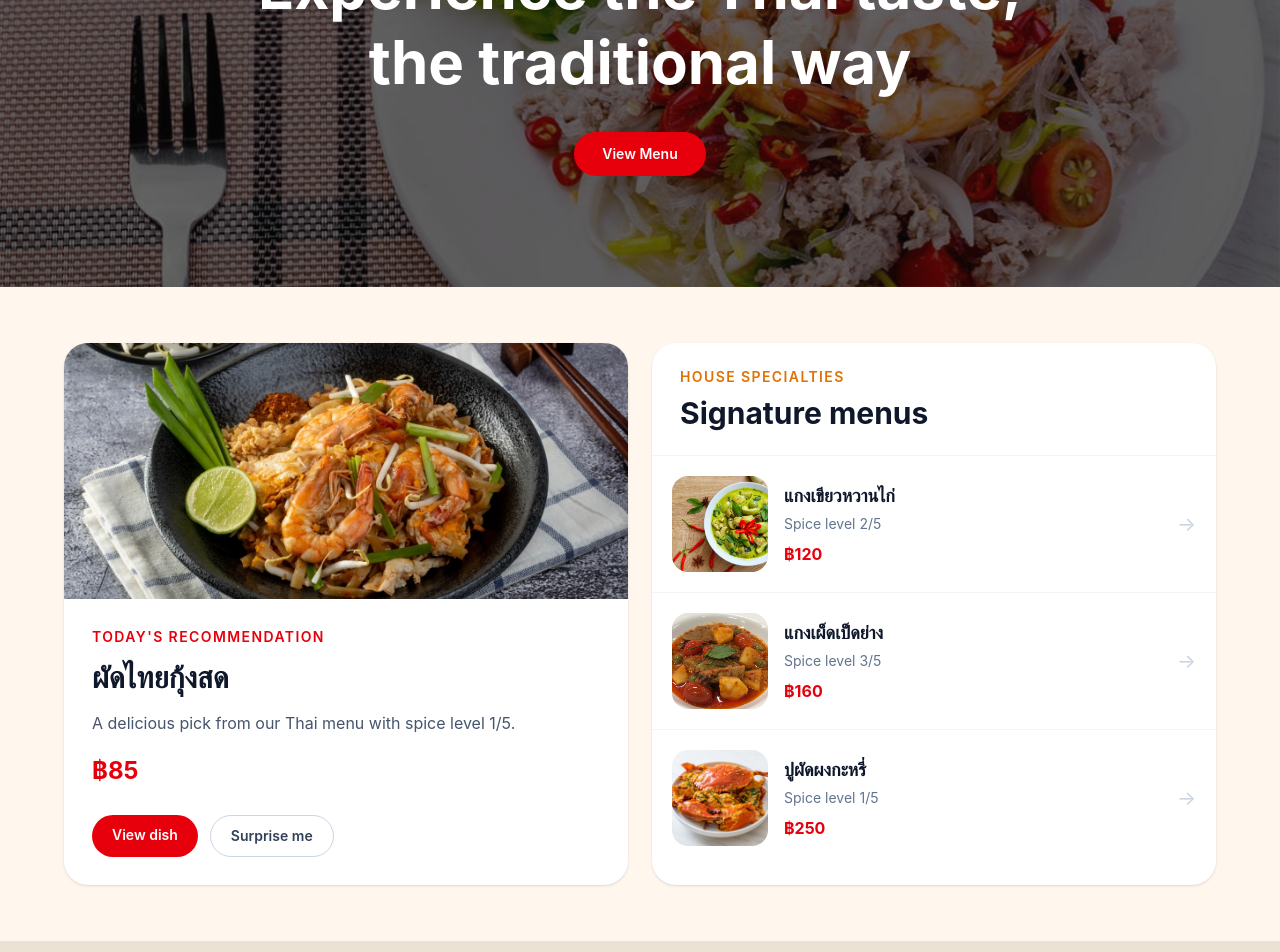
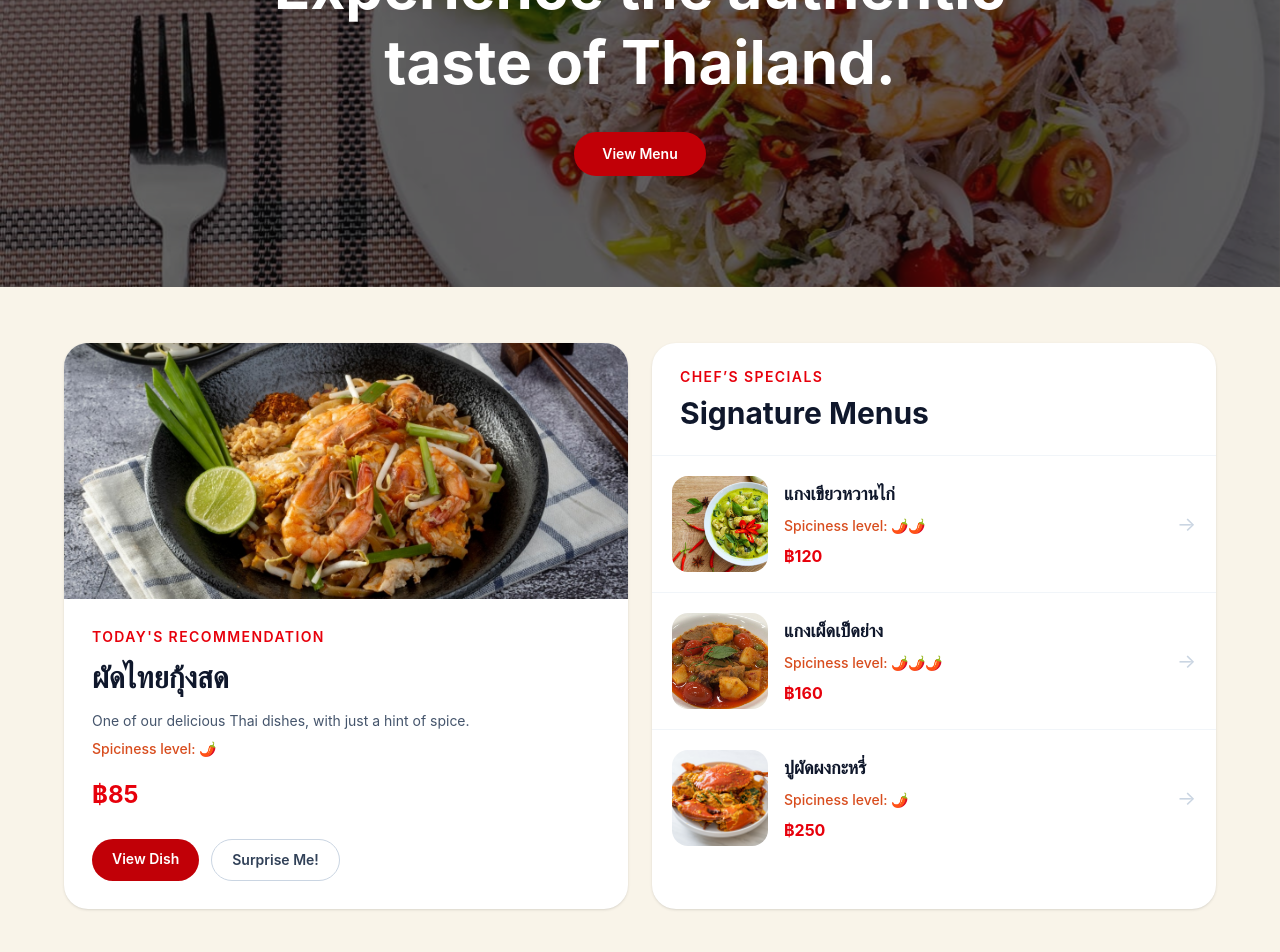
Before and after one commit to PloyIIV/group-i-project, a React (Vite) app: page / in a window 1280 px wide. Shown: the part 280-1232 px from the top of the page. Built offline with nearby package versions, Linux system fonts and the light colour scheme.

Commit message:
edited-hero

```diff
--- a/src/components/Hero.jsx
+++ b/src/components/Hero.jsx
@@ -1,6 +1,6 @@
 import { useEffect, useState } from 'react'
 import { Link } from 'react-router-dom'
-import menuList from '../mock-data/menu.js'
+import { menuList } from '../mock-data/menu.js'
 
 function Hero() {
   const [slideIndex, setSlideIndex] = useState(() => Math.floor(Math.random() * menuList.length))
@@ -46,11 +46,11 @@ function Hero() {
 
         <div className="max-w-3xl text-white">
           <h1 className="text-4xl font-bold leading-tight sm:text-5xl md:text-6xl">
-            Experience the Thai taste, the traditional way
+            Experience the authentic taste of Thailand.
           </h1>
           <a
             href="#recommendation"
-            className="mt-8 inline-block rounded-full bg-red-600 px-7 py-3 text-sm font-semibold transition hover:bg-red-700 focus-visible:outline-2 focus-visible:outline-offset-4 focus-visible:outline-white"
+            className="mt-8 inline-block rounded-full bg-red-700 px-7 py-3 text-sm font-semibold transition hover:bg-red-900 focus-visible:outline-2 focus-visible:outline-offset-4 focus-visible:outline-white"
           >
             View Menu
           </a>
@@ -59,7 +59,7 @@ function Hero() {
 
       <section
         id="recommendation"
-        className="scroll-mt-6 bg-orange-50 px-5 py-10 sm:py-14"
+        className="scroll-mt-6 bg-[#f9f4e9] px-5 py-10 sm:py-14"
         aria-labelledby="recommendation-title"
       >
         <div className="mx-auto grid max-w-6xl gap-6 md:grid-cols-2">
@@ -76,11 +76,16 @@ function Hero() {
               <h2 id="recommendation-title" className="text-3xl font-bold text-slate-900">
                 {recommendation.name}
               </h2>
-              <p className="mt-4 text-slate-600">
-                A delicious pick from our Thai menu
-                {recommendation.spiciness_level > 0
-                  ? ` with spice level ${recommendation.spiciness_level}/5.`
-                  : ' with no added spice.'}
+              <p className="mt-4 text-sm text-slate-600">
+                One of our delicious Thai dishes, with just a hint of spice.
+              </p>
+
+              <p className="mt-2 text-sm font-medium text-[#d84d1e]">
+                {recommendation.spiciness_level === 0
+                  ? "Not spicy"
+                  : `Spiciness level: ${"🌶️".repeat(
+                      recommendation.spiciness_level
+                    )}`}
               </p>
               <p className="mt-5 text-2xl font-bold text-red-600">
                 {`\u0E3F${recommendation.price}`}
@@ -89,16 +94,16 @@ function Hero() {
               <div className="mt-auto flex flex-wrap gap-3 pt-7">
                 <Link
                   to={`/${recommendation.id}`}
-                  className="rounded-full bg-red-600 px-5 py-2.5 text-sm font-semibold text-white transition hover:bg-red-700"
+                  className="rounded-full bg-red-700 px-5 py-2.5 text-sm font-semibold text-white transition hover:bg-red-700"
                 >
-                  View dish
+                  View Dish
                 </Link>
                 <button
                   type="button"
                   onClick={showAnotherRecommendation}
                   className="rounded-full border border-slate-300 px-5 py-2.5 text-sm font-semibold text-slate-700 transition hover:border-red-600 hover:text-red-600"
                 >
-                  Surprise me
+                  Surprise Me!
                 </button>
               </div>
             </div>
@@ -106,11 +111,11 @@ function Hero() {
 
           <aside className="overflow-hidden rounded-3xl bg-white shadow-sm" aria-labelledby="signature-title">
             <div className="border-b border-slate-100 px-7 py-6 text-left">
-              <p className="text-sm font-semibold uppercase tracking-widest text-amber-600">
-                House specialties
+              <p className="text-sm font-semibold uppercase tracking-widest text-red-600">
+                Chef’s Specials
               </p>
               <h2 id="signature-title" className="mt-2 text-3xl font-bold text-slate-900">
-                Signature menus
+                Signature Menus
               </h2>
             </div>
 
@@ -130,9 +135,14 @@ function Hero() {
                     <h3 className="text-lg font-bold text-slate-900 transition group-hover:text-red-600">
                       {menuItem.name}
                     </h3>
-                    <p className="mt-1 text-sm text-slate-500">
-                      Spice level {menuItem.spiciness_level}/5
-                    </p>
+
+                <p className="mt-2 text-sm font-medium text-[#d84d1e]">
+                  {menuItem.spiciness_level === 0
+                    ? "Not spicy"
+                    : `Spiciness level: ${"🌶️".repeat(
+                  menuItem.spiciness_level
+                  )}`}
+                </p>
                     <p className="mt-2 font-bold text-red-600">{`\u0E3F${menuItem.price}`}</p>
                   </div>
                   <span className="text-xl text-slate-300 transition group-hover:translate-x-1 group-hover:text-red-600" aria-hidden="true">
--- a/src/pages/02_MenuList.jsx
+++ b/src/pages/02_MenuList.jsx
@@ -51,10 +51,10 @@ const MenuList = () => {
                     </p>
                   </div>
 
-                  <p className="mt-2 text-sm text-slate-500">
+                  <p className="mt-2 text-sm font-medium text-[#d84d1e]">
                     {menu.spiciness_level === 0
                       ? "Not spicy"
-                      : `Spiciness Level ${"🌶️".repeat(
+                      : `Spiciness Level: ${"🌶️".repeat(
                           menu.spiciness_level
                         )}`}
                   </p>
```
